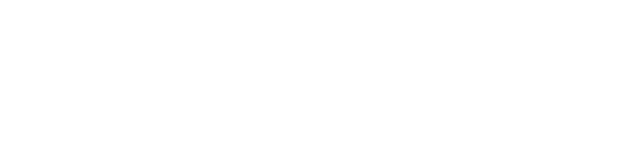
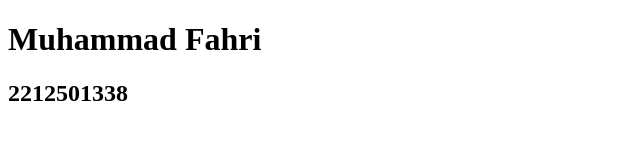
Before and after one commit to Fahriii01/Muhammad-Fahri, a plain HTML site: page index.html in a window 1280 px wide. Shown: the whole page, without its empty margins (0-640 px from the left). Drawn offline with Linux system fonts and the light colour scheme.

Commit message:
create index

```diff
--- a/index.html
+++ b/index.html
@@ -3,7 +3,10 @@
 <head>
     <meta charset="UTF-8">
     <meta name="viewport" content="width=device-width, initial-scale=1.0">
-    <title>Document</title>
+    <title>UTS komputasi awan</title>
+
+    <h1>Muhammad Fahri</h1>
+    <h2>2212501338</h2>
 </head>
 <body>
 
```
